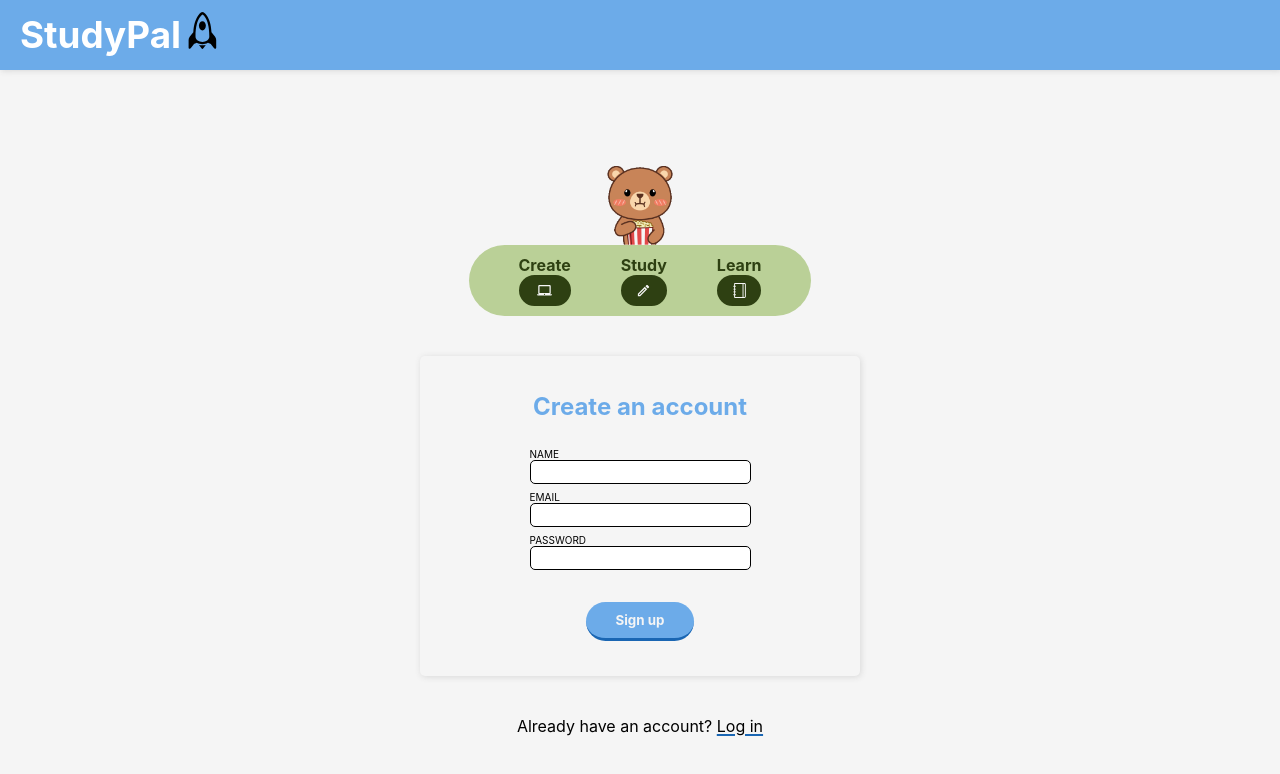
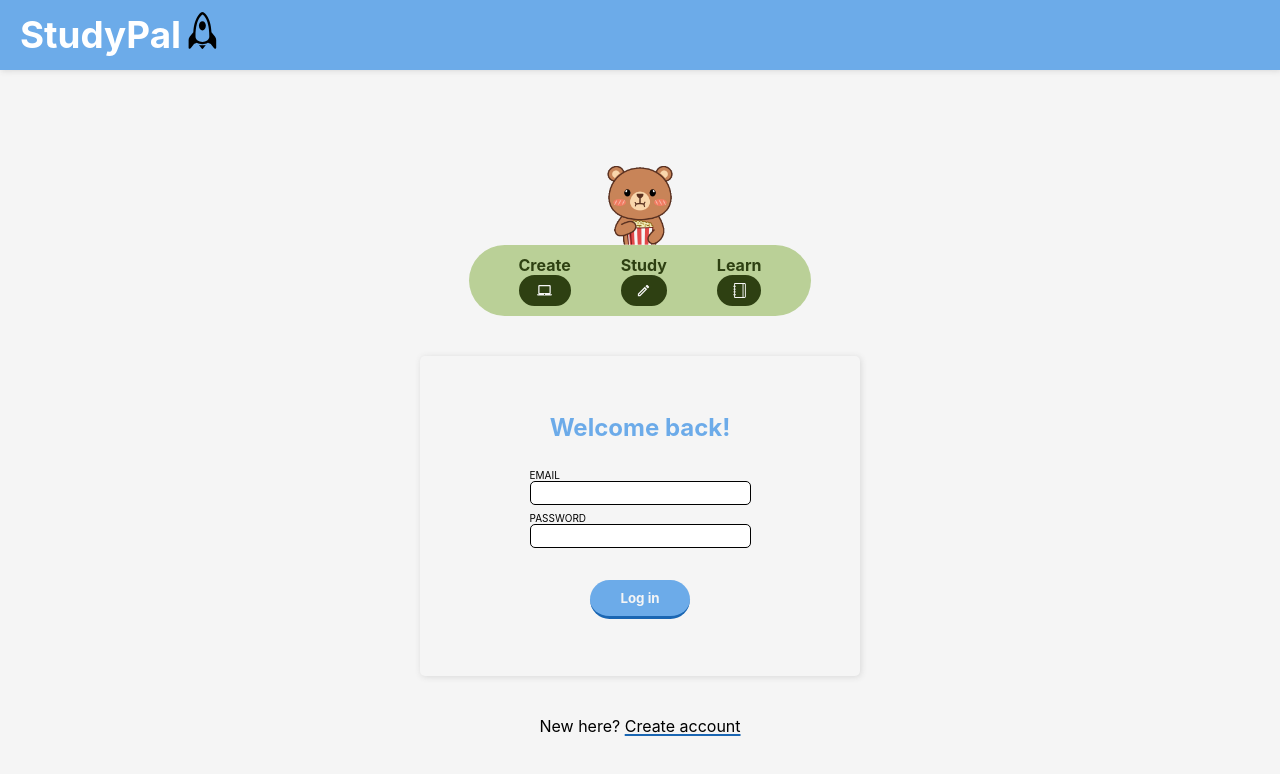
Before and after one commit to HafsaSarker/studyPal, a React (Vite) app in the folder studyPal/: page / in a window 1280 px wide. Shown: the top 774 px of the page. Built offline with nearby package versions, Linux system fonts and the light colour scheme; a web font is replaced by a local one.

Commit message:
modify state name

```diff
--- a/studyPal/src/App.jsx
+++ b/studyPal/src/App.jsx
@@ -1,7 +1,6 @@
 import { useState } from 'react'
 import { Routes, Route } from "react-router-dom";
-import Navbar from './Components/Navbar/Navbar';
-import HomePage from './pages/HomePage/HomePage';
+import AuthModal from './pages/Auth/AuthModal';
 import Dashboard from './pages/Dashboard/Dashboard';
 
 import MasterLayout from './Routes/MasterLayout/MasterLayout';
@@ -10,7 +9,7 @@ import './App.css'
 import CreateSet from './pages/CreateSet/CreateSet';
 
 function App() {
-const [isLoggedIn, setIsLoggedIn] = useState(false);
+const [logIn, setLogIn] = useState(true);
 
 
   return (
@@ -19,9 +18,9 @@ const [isLoggedIn, setIsLoggedIn] = useState(false);
         <Route path='/' element={<MasterLayout />}>
 
           <Route index element={
-            <HomePage
-              isLoggedIn={isLoggedIn}
-              setIsLoggedIn={setIsLoggedIn}
+            <AuthModal
+              logIn={logIn}
+              setLogIn={setLogIn}
             />}
           />
 
--- a/studyPal/src/pages/HomePage/HomePage.jsx
+++ b/studyPal/src/pages/Auth/AuthModal.jsx
@@ -1,10 +1,10 @@
 import { MdOutlineCreate, MdLaptopMac } from 'react-icons/md'
 import { SlNotebook } from 'react-icons/sl'
-import './HomePage.css'
+import './AuthModal.css'
 
-export default function HomePage({isLoggedIn, setIsLoggedIn}){
+export default function HomePage({logIn, setLogIn}){
     function changeForms(){
-        setIsLoggedIn(prevState => !prevState);
+        setLogIn(prevState => !prevState);
     }
     return (
         <div className="Home-Page">
@@ -17,7 +17,7 @@ export default function HomePage({isLoggedIn, setIsLoggedIn}){
                 <h4>Learn<span className="icon"><SlNotebook /></span></h4>
             </div>
 
-            { isLoggedIn ?
+            { logIn ?
             (
                 <form className='logIn-form'>
                     <h2>Welcome back!</h2>
@@ -53,7 +53,7 @@ export default function HomePage({isLoggedIn, setIsLoggedIn}){
                 </form>
             )
             }
-            { isLoggedIn ? (
+            { logIn ? (
                 <p>New here? <span className='log-in-link' onClick={changeForms}>Create account</span></p>
             ) : (
                 <p>Already have an account? <span className='log-in-link' onClick={changeForms}>Log in</span></p>
```
Also changed, not shown: studyPal/src/pages/Auth/AuthModal.css (renamed from studyPal/src/pages/HomePage/HomePage.css).
